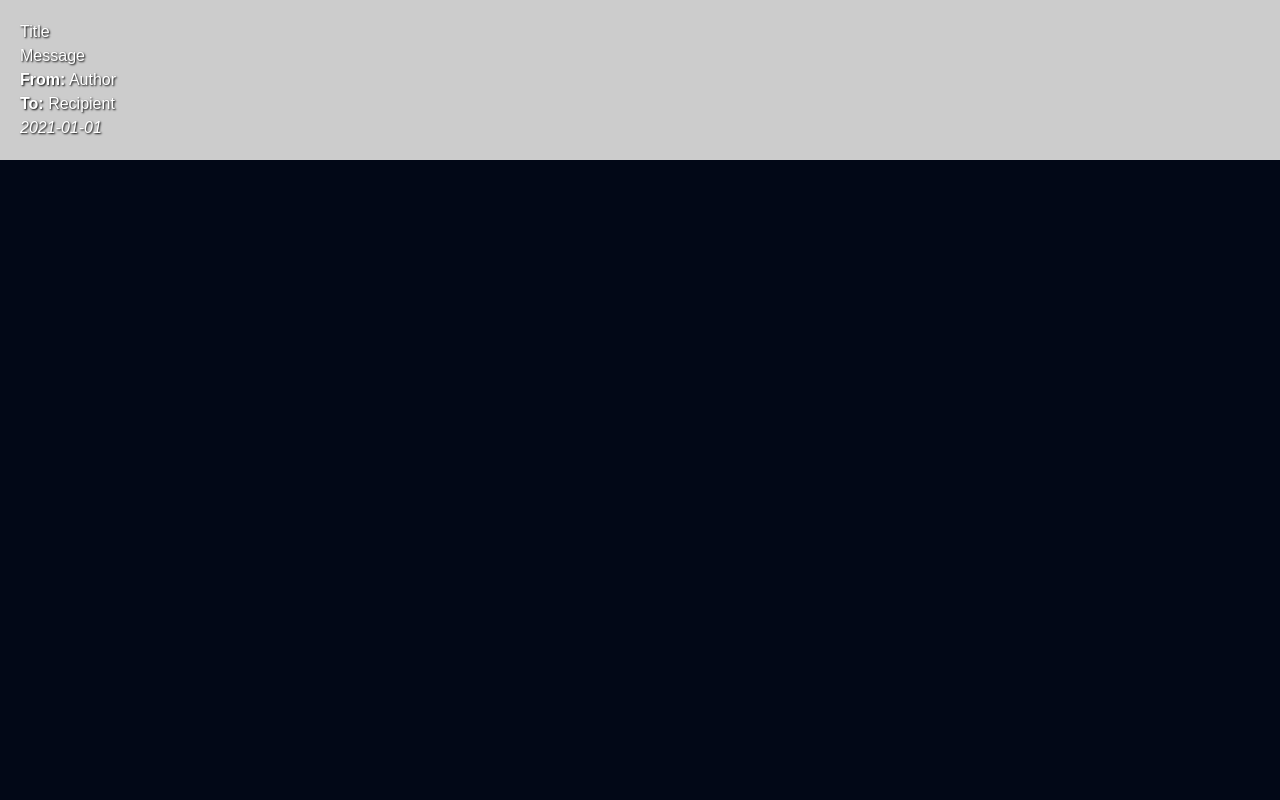
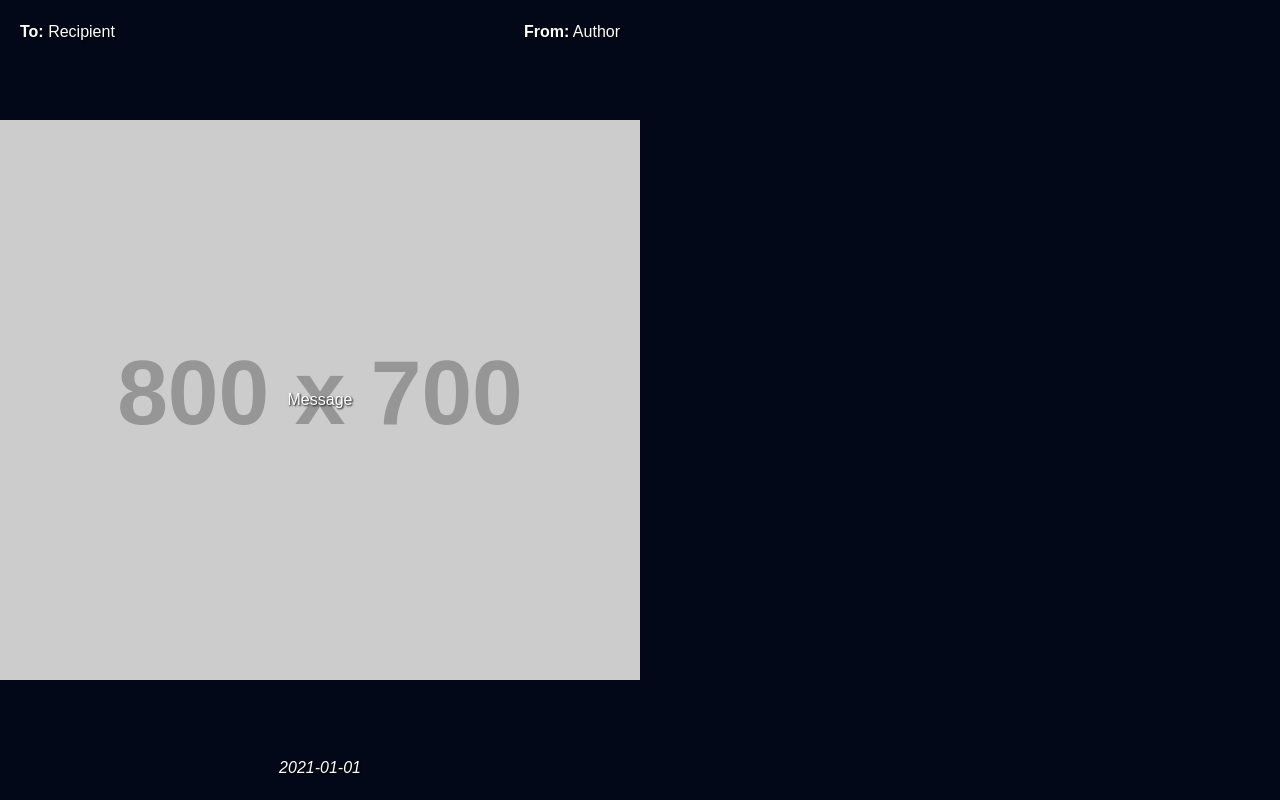
Before and after one commit to avangie/BHL2024, a Next.js app in the folder front/: page /dev/postcard in a window 1280 px wide. Built offline with nearby package versions, Linux system fonts and the light colour scheme.

Commit message:
postcard wip

```diff
--- a/front/src/app/dev/postcard/page.tsx
+++ b/front/src/app/dev/postcard/page.tsx
@@ -2,7 +2,7 @@ import Postcard from "@/components/postcard/Postcard";
 
 export default function PostcardPage() {
     return (
-        <div >
+        <div className="w-1/2">
             <Postcard />
         </div>
     )
--- a/front/src/components/postcard/Postcard.tsx
+++ b/front/src/components/postcard/Postcard.tsx
@@ -1,7 +1,6 @@
 export default function Postcard() {
     const author: string = "Author";
     const recipient: string = "Recipient";
-    const title: string = "Title";
     const message: string = "Message";
     const image = "https://placehold.co/800x700";
     const date: string = "2021-01-01";
@@ -9,16 +8,23 @@ export default function Postcard() {
     return (
         <div style={{
             backgroundImage: `url(${image})`,
-            backgroundSize: 'cover',
+            backgroundSize: 'contain',
+            backgroundPosition: 'center',
+            backgroundRepeat: 'no-repeat',
             padding: '20px',
             color: 'white',
-            textShadow: '1px 1px 2px black'
+            textShadow: '1px 1px 2px black',
+            height: '100vh',
+            display: 'flex',
+            flexDirection: 'column',
+            justifyContent: 'center',
+            alignItems: 'center',
+            position: 'relative'
         }}>
-            <h1>{title}</h1>
-            <p>{message}</p>
-            <p><strong>From:</strong> {author}</p>
-            <p><strong>To:</strong> {recipient}</p>
-            <p><em>{date}</em></p>
+            <p style={{ position: 'absolute', top: '20px', left: '20px' }}><strong>To:</strong> {recipient}</p>
+            <p style={{ position: 'absolute', top: '20px', right: '20px' }}><strong>From:</strong> {author}</p>
+            <p style={{ textAlign: 'center' }}>{message}</p>
+            <p style={{ position: 'absolute', bottom: '20px' }}><em>{date}</em></p>
         </div>
     )
 }
```
Also changed, not shown: 2 other files (tests, documents, lock files or other folders).
